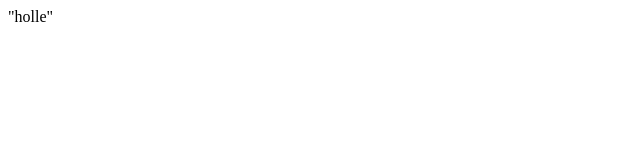
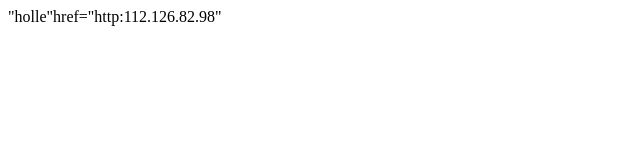
Before and after one commit to QQWQAWA/-, a plain HTML site: page index.html in a window 1280 px wide. Shown: the whole page, without its empty margins (0-640 px from the left). Drawn offline with Linux system fonts and the light colour scheme.

Commit message:
Update index.html

```diff
--- a/index.html
+++ b/index.html
@@ -1 +1 @@
-<p>"holle"</p>
+<p>"holle"href="http:112.126.82.98"</p>
```
